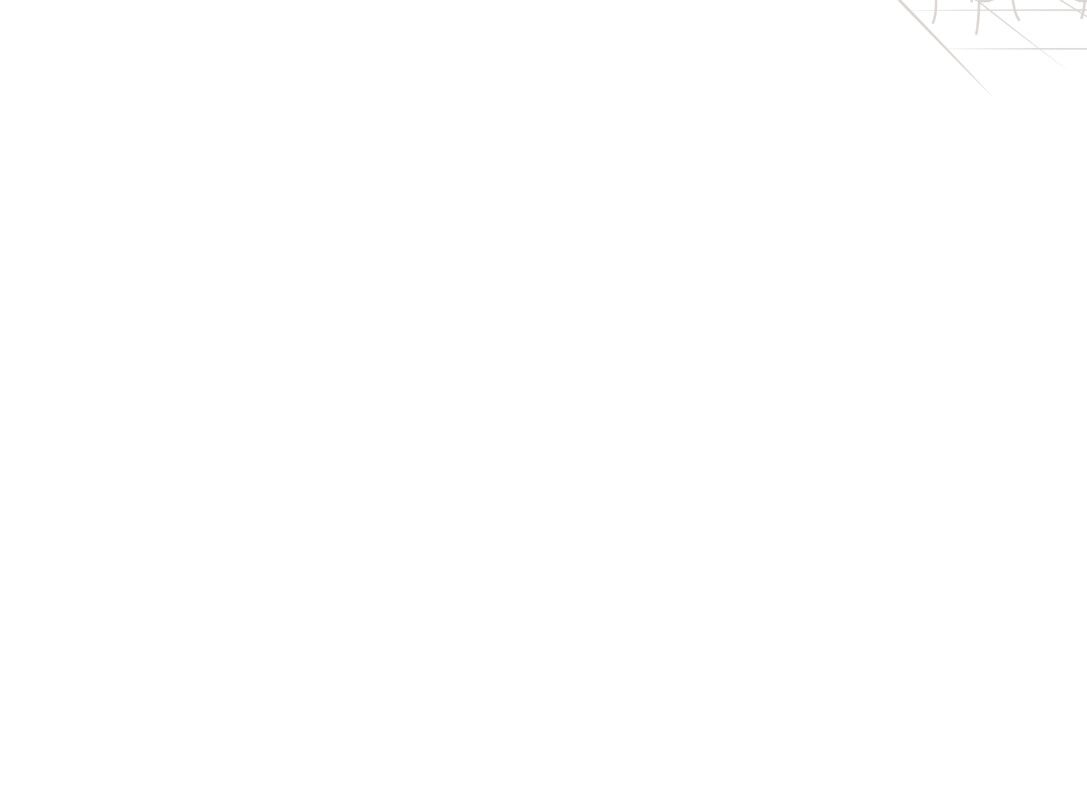
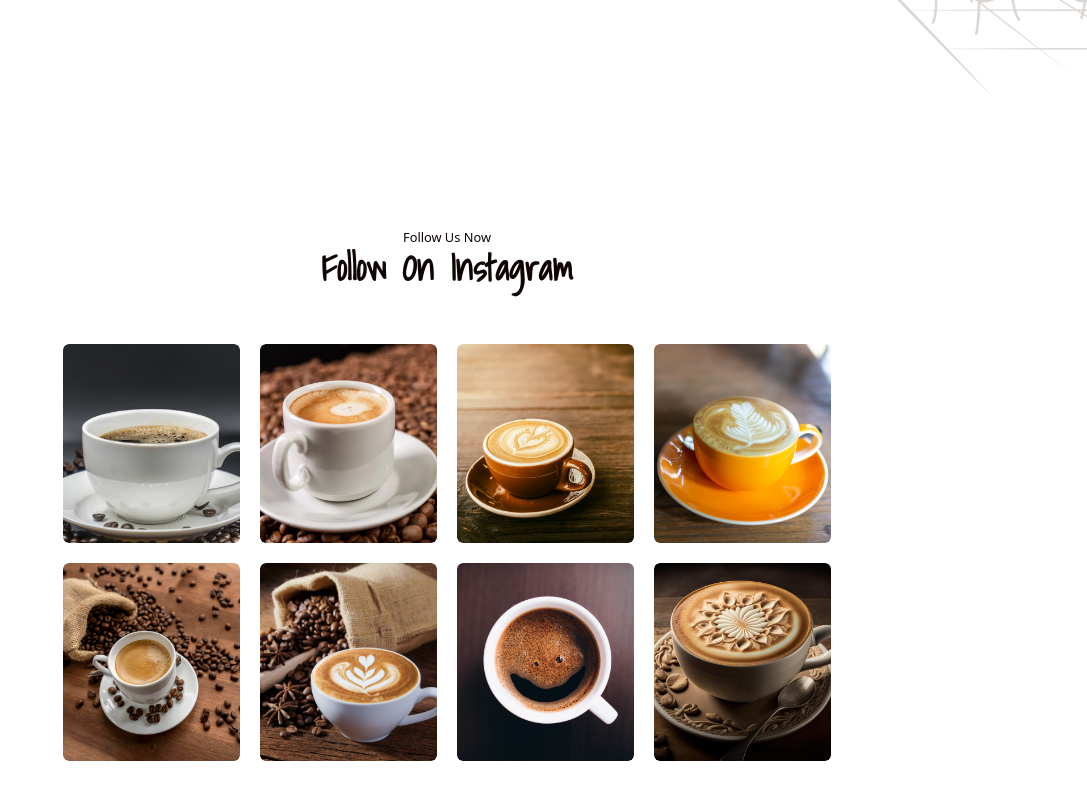
Before and after one commit to chamakkarmakar/coffee-store-client, a React (Vite) app: page / in a window 1280 px wide. Shown: the part 1755-2555 px from the top of the page, without its empty margins (193-1280 px from the left). Before the commit the page ends 1979 px from the top, so only its background shows below. Built offline with nearby package versions, Linux system fonts and the light colour scheme; a web font is replaced by a local one.

Commit message:
make insta section

```diff
--- /dev/null
+++ b/src/Components/Gallery/Gallery.jsx
@@ -0,0 +1,34 @@
+import React from 'react'
+import cup1 from "../../assets/images/cups/Rectangle 9.png"
+import cup2 from "../../assets/images/cups/Rectangle 10.png"
+import cup3 from "../../assets/images/cups/Rectangle 11.png"
+import cup4 from "../../assets/images/cups/Rectangle 12.png"
+import cup5 from "../../assets/images/cups/Rectangle 13.png"
+import cup6 from "../../assets/images/cups/Rectangle 14.png"
+import cup7 from "../../assets/images/cups/Rectangle 15.png"
+import cup8 from "../../assets/images/cups/Rectangle 16.png"
+
+const Gallery = () => {
+    return (
+        <div className='my-20'>
+            <div className='text-center text-coffee1 mb-14'>
+                <small> Follow Us Now</small>
+                <h1 style={{ fontFamily: 'Shadows Into Light' }} className='text-4xl font-bold'>Follow On Instagram</h1>
+            </div>
+            <div className='w-3/5 mx-auto'>
+            <div className="grid grid-cols-4 gap-5">
+                <img className='rounded-md' src={cup1} alt="" />
+                <img className='rounded-md' src={cup2} alt="" />
+                <img className='rounded-md' src={cup3} alt="" />
+                <img className='rounded-md' src={cup4} alt="" />
+                <img className='rounded-md' src={cup5} alt="" />
+                <img className='rounded-md' src={cup6} alt="" />
+                <img className='rounded-md' src={cup7} alt="" />
+                <img className='rounded-md' src={cup8} alt="" />
+            </div>
+            </div>
+        </div>
+    )
+}
+
+export default Gallery
--- a/src/Components/HomePg/Home.jsx
+++ b/src/Components/HomePg/Home.jsx
@@ -2,6 +2,7 @@ import React from 'react'
 import Banner from './Banner'
 import Services from '../Services/Services'
 import Products from '../Products/Products'
+import Gallery from '../Gallery/Gallery'
 
 
 const Home = () => {
@@ -10,6 +11,7 @@ const Home = () => {
     <Banner />
     <Services />
     <Products />
+    <Gallery />
     </div>
   )
 }
--- a/src/Components/Products/Products.jsx
+++ b/src/Components/Products/Products.jsx
@@ -18,11 +18,11 @@ const Products = () => {
       <div className='text-center text-coffee1'>
         <small>--- Sip & Savor ---</small>
         <h1 style={{ fontFamily: 'Shadows Into Light' }} className='text-4xl font-bold'>Our Popular Products</h1>
-        <button className='bg-coffee5 my-4 py-1 px-2 rounded font-semibold border-2 border-coffee1'>Add Coffee <FaCoffee className='inline w-5 h-5' /></button>
+        <button style={{ fontFamily: 'Shadows Into Light' }} className='bg-coffee5 my-4 py-1 px-3 rounded font-semibold border-2 border-coffee1'>Add Coffee <FaCoffee className='inline w-5 h-5' /></button>
       </div>
 
-      <div className="w-9/12 mx-auto">
-        <div className='grid grid-cols-2 place-items-center gap-5 my-10'>
+      <div className="md:w-9/12 mx-auto">
+        <div className='grid md:grid-cols-2 grid-cols-1 place-items-center gap-5 my-10'>
           {
             products.map(product =>
               <div key={product.id} className='w-4/5 h-40 bg-coffee6 flex justify-between items-center'>
```
